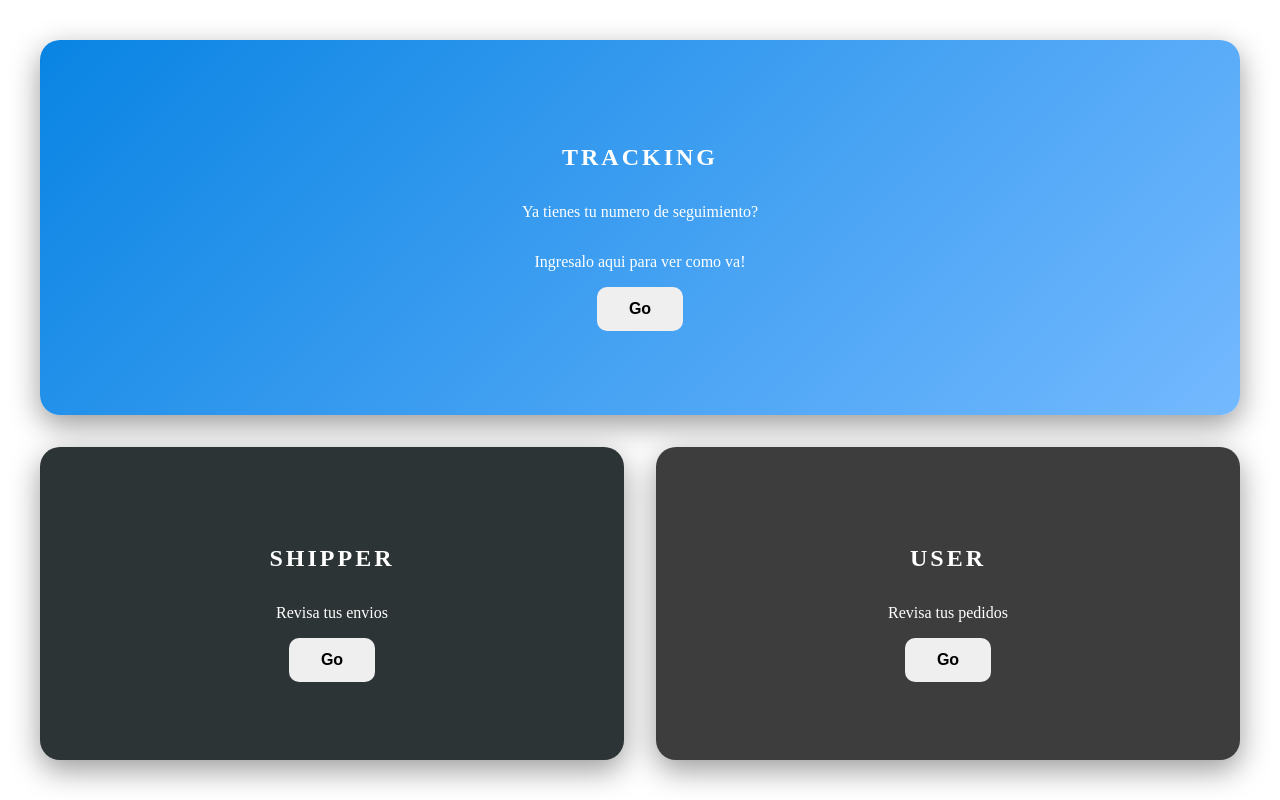
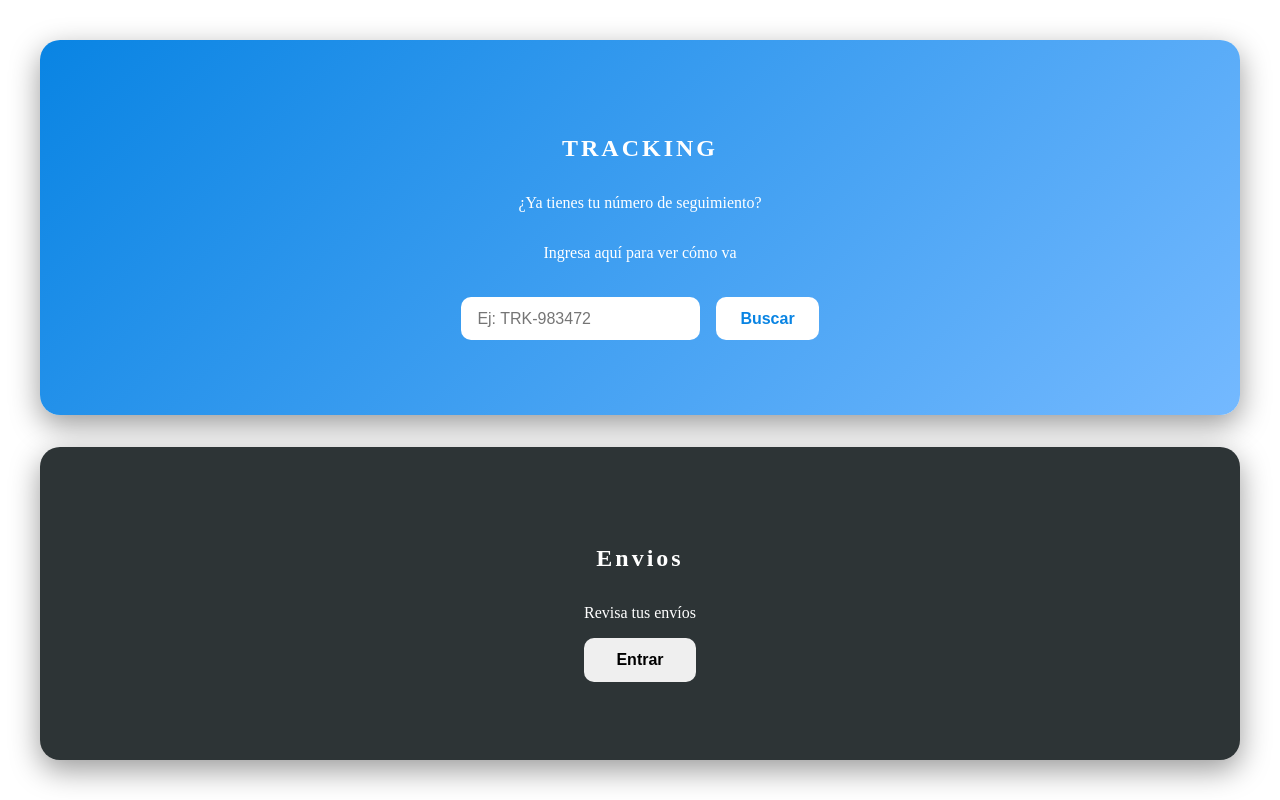
Before and after one commit to adrianpolio/TrackerWebApp, an Angular app: page / in a window 1280 px wide. Built offline with nearby package versions, Linux system fonts and the light colour scheme.

Commit message:
Added /tracking with query params

```diff
--- a/src/app/components/home/home.html
+++ b/src/app/components/home/home.html
@@ -1,20 +1,24 @@
 <div class="home-grid">
 	<div class="card tracking">
 		<h2>TRACKING</h2>
-        <p>Ya tienes tu numero de seguimiento?</p>
-        <p>Ingresalo aqui para ver como va!</p>
-		<button (click)="goTo('/tracking')">Go</button>
+		<p>¿Ya tienes tu número de seguimiento?</p>
+		<p>Ingresa aquí para ver cómo va</p>
+
+		<div class="tracking-box">
+			<input
+				type="text"
+				placeholder="Ej: TRK-983472"
+				#trackingInput
+			/>
+			<button (click)="goToTracking(trackingInput.value)">
+				Buscar
+			</button>
+		</div>
 	</div>
 
 	<div class="card shipper">
-		<h2>SHIPPER</h2>
-        <p>Revisa tus envios</p>
-		<button (click)="goTo('/shipper')">Go</button>
-	</div>
-
-	<div class="card user">
-		<h2>USER</h2>
-        <p>Revisa tus pedidos</p>
-		<button (click)="goTo('/user')">Go</button>
+		<h2>Envios</h2>
+		<p>Revisa tus envíos</p>
+		<button (click)="goTo('/shipper')">Entrar</button>
 	</div>
 </div>
--- a/src/app/components/home/home.scss
+++ b/src/app/components/home/home.scss
@@ -4,7 +4,7 @@
 	grid-template-rows: 1.2fr 1fr;
 	grid-template-areas:
 		"tracking tracking"
-		"shipper user";
+		"shipper shipper";
 
 	gap: 2rem;
 	height: calc(100vh - 80px);
@@ -23,6 +23,18 @@
 	grid-area: user;
 }
 
+@keyframes fadeUp {
+	from {
+		opacity: 0;
+		transform: translateY(30px);
+	}
+	to {
+		opacity: 1;
+		transform: translateY(0);
+	}
+}
+
+
 // --
 
 .card {
@@ -37,12 +49,23 @@
 
 	box-shadow: 0 10px 30px rgba(0, 0, 0, 0.4);
 	transition: transform 0.2s ease, box-shadow 0.2s ease;
+
+
+    animation: fadeUp 0.6s ease forwards;
+	opacity: 0;
+    animation-delay: 0.35s;
+
+    transition:
+    transform 0.25s ease,
+    box-shadow 0.25s ease;
 }
 
+
 .card:hover {
-	transform: translateY(-6px);
-	box-shadow: 0 20px 40px rgba(0, 0, 0, 0.6);
+	transform: translateY(-8px) scale(1.01);
+	box-shadow: 0 25px 50px rgba(0, 0, 0, 0.5);
 }
+
 
 .tracking {
 	background: linear-gradient(135deg, #0984e3, #74b9ff);
@@ -81,3 +104,44 @@
 			"user";
 	}
 }
+
+// --
+
+.tracking-box {
+	display: flex;
+	gap: 1rem;
+	margin-top: 1.2rem;
+}
+
+.tracking-box input {
+	flex: 1;
+	padding: 0.8rem 1rem;
+	border-radius: 10px;
+	border: none;
+	outline: none;
+	font-size: 1rem;
+}
+
+.tracking-box input:focus {
+	box-shadow: 0 0 0 3px rgba(255, 255, 255, 0.3);
+}
+
+.tracking-box button {
+	padding: 0.8rem 1.5rem;
+	border-radius: 10px;
+	border: none;
+	font-weight: bold;
+	cursor: pointer;
+	background: #ffffff;
+	color: #0984e3;
+	transition: transform 0.15s ease, box-shadow 0.15s ease;
+}
+
+.tracking-box button:hover {
+	transform: translateY(-2px);
+	box-shadow: 0 8px 20px rgba(0, 0, 0, 0.3);
+}
+
+button:active {
+	transform: scale(0.96);
+}
--- a/src/app/components/home/home.ts
+++ b/src/app/components/home/home.ts
@@ -14,4 +14,14 @@ export class Home {
 	goTo(route: string) {
 		this.router.navigate([route]);
 	}
+
+  goToTracking(code: string) {
+    if (!code.trim()) {
+      return;
+    }
+    this.router.navigate(['/tracking'], {
+      queryParams: { code }
+    });
+  }
+
 }
```
